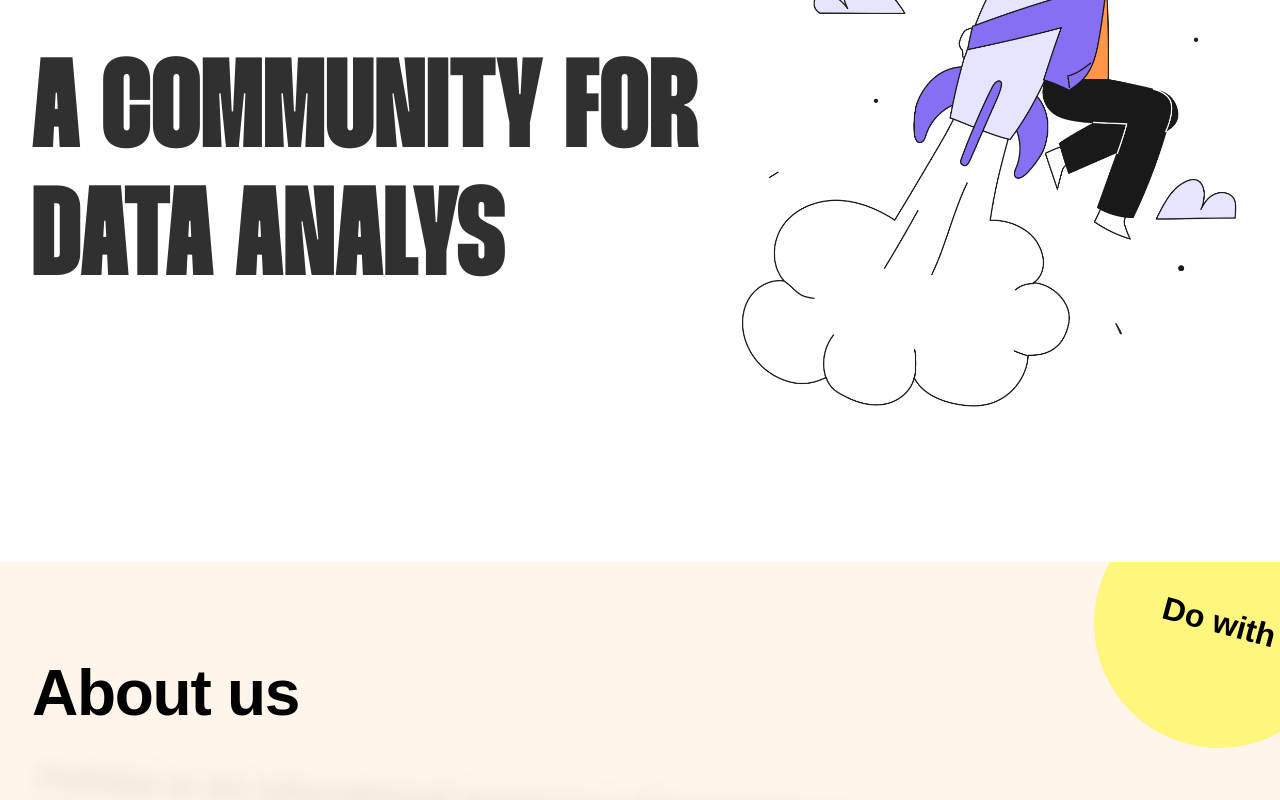
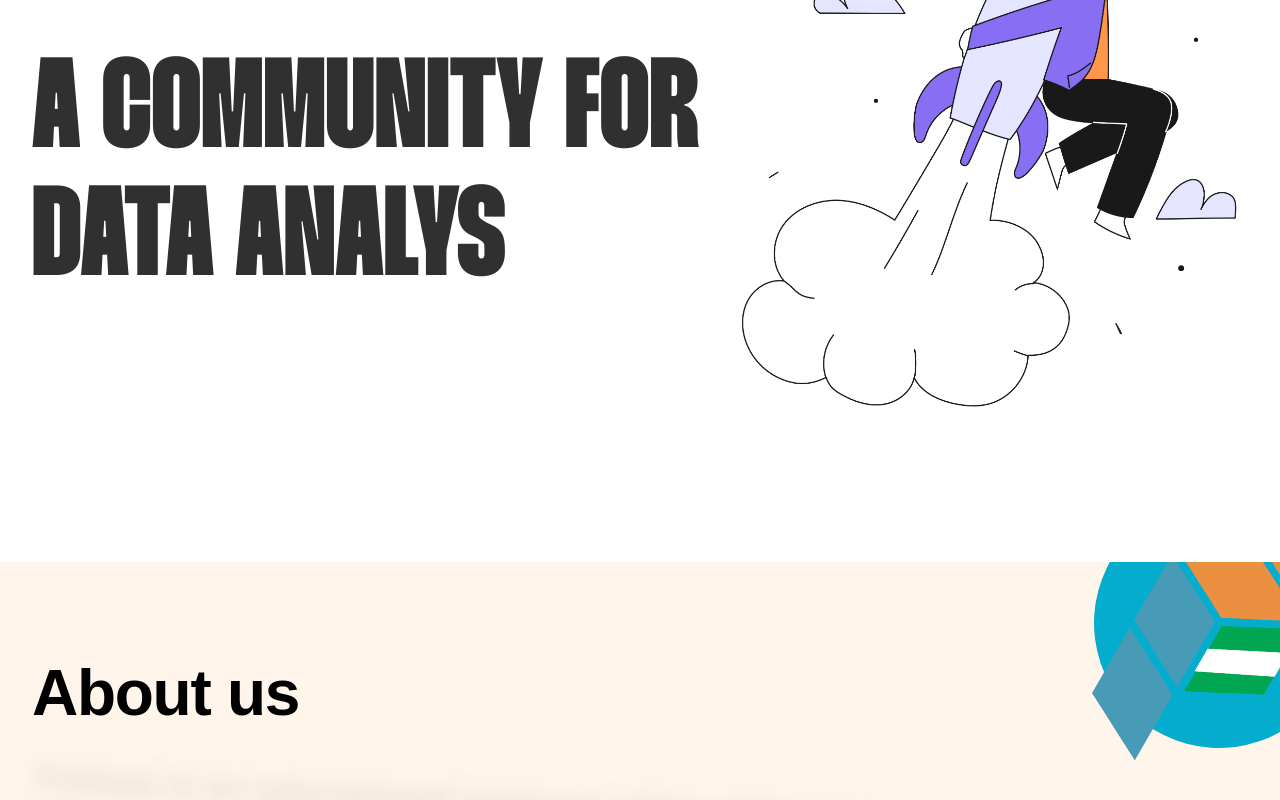
Before and after one commit to Nosa116/PyData-Lagos-WEB, a React (Vite) app: page / in a window 1280 px wide. Shown: the part 238-1038 px from the top of the page. Built offline with nearby package versions, Linux system fonts and the light colour scheme; a web font is replaced by a local one.

Commit message:
UI update: replaced Do with text with cube image and updated sticker color in About section

```diff
--- a/src/components/About.css
+++ b/src/components/About.css
@@ -54,7 +54,7 @@
     right: -4rem;
     width: 250px;
     height: 250px;
-    background-color: #FFF67E; /* Bright Yellow */
+    background-color: var(--color-accent);
     border-radius: 50%;
     display: flex;
     align-items: center;
@@ -63,12 +63,10 @@
     z-index: 0;
 }
 
-.sticker-text {
-    font-size: 2rem;
-    font-weight: 800;
-    color: black;
-    text-align: center;
-    padding: 2rem;
+.sticker-image {
+    width: 60%;
+    height: auto;
+    transform: rotate(15deg);
 }
 
 /* Card Grid */
--- a/src/components/About.jsx
+++ b/src/components/About.jsx
@@ -12,7 +12,7 @@ const About = () => {
         <section className="about">
             {/* Sticker Element */}
             <div className="sticker">
-                <span className="sticker-text">Do with</span>
+                <img src="/cube.png" alt="Cube" className="sticker-image" />
             </div>
 
             <div className="about-container">
```
Also changed, not shown: public/cube.png (added).
